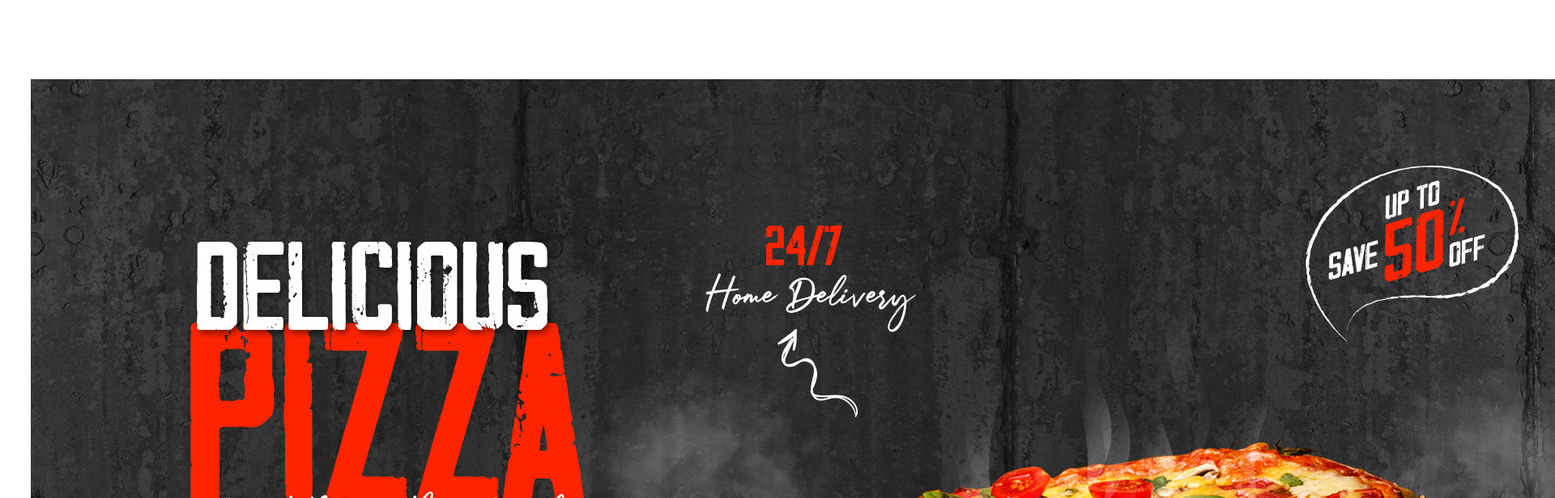
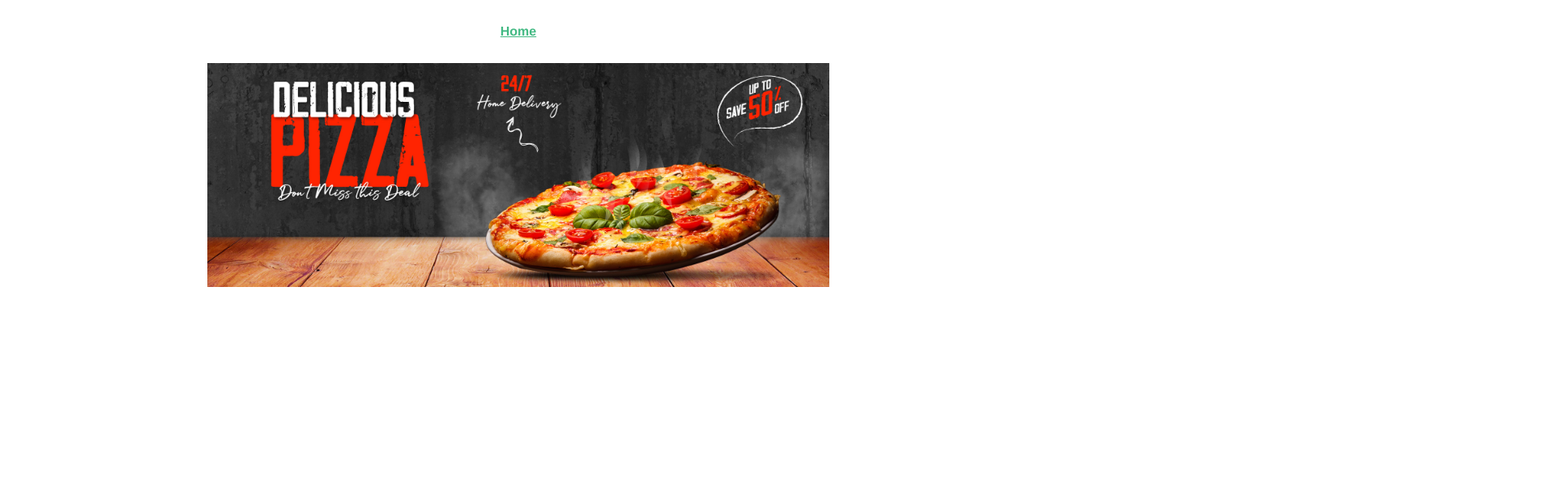
Before and after one commit to ivatra/pizza_delivery, a Vue app: page / in a window 1280 px wide. Shown: the top 616 px of the page at 81% size, 1920 px wide, since content can reach past the window. Built offline with nearby package versions, Linux system fonts and the light colour scheme.

Commit message:
edited header component

```diff
--- a/src/App.vue
+++ b/src/App.vue
@@ -1,10 +1,5 @@
 <template>
-  <nav>
-    <HeaderApp></HeaderApp>
-    <router-link to="/">Home</router-link> |
-    <router-link to="/about">About</router-link>
-  </nav>
-  <router-view />
+  <HeaderApp></HeaderApp>
 </template>
 
 <script>
@@ -27,6 +22,16 @@ export default {
   color: #2c3e50;
 }
 
+* {
+  margin: 0;
+  padding: 0;
+  box-sizing: border-box;
+}
+.banner-top {
+  img {
+    width: 60%;
+  }
+}
 nav {
   padding: 30px;
 
--- a/src/components/HeaderApp.vue
+++ b/src/components/HeaderApp.vue
@@ -1,10 +1,10 @@
 <template>
-  <div>
-    <nav></nav>
-  </div>
+  <nav>
+    <router-link to="/">Home</router-link>
+  </nav>
   <section class="banner-top">
     <div class="box-banner-top">
-      <img src="/public/img/banner-top.jpg" alt="banner top pizza" />
+      <img src="/img/banner-top.jpg" alt="banner top pizza" />
     </div>
   </section>
 </template>
```
Also changed, not shown: public/img/banner-top.jpg.
